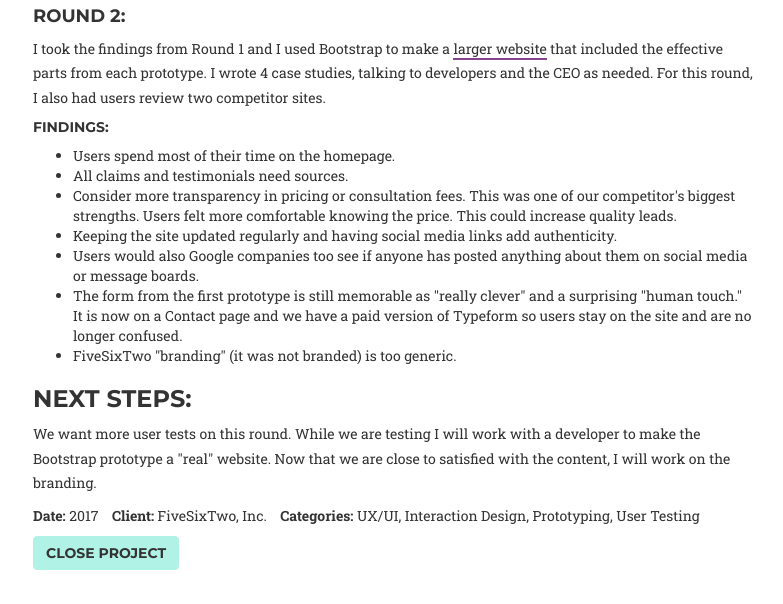
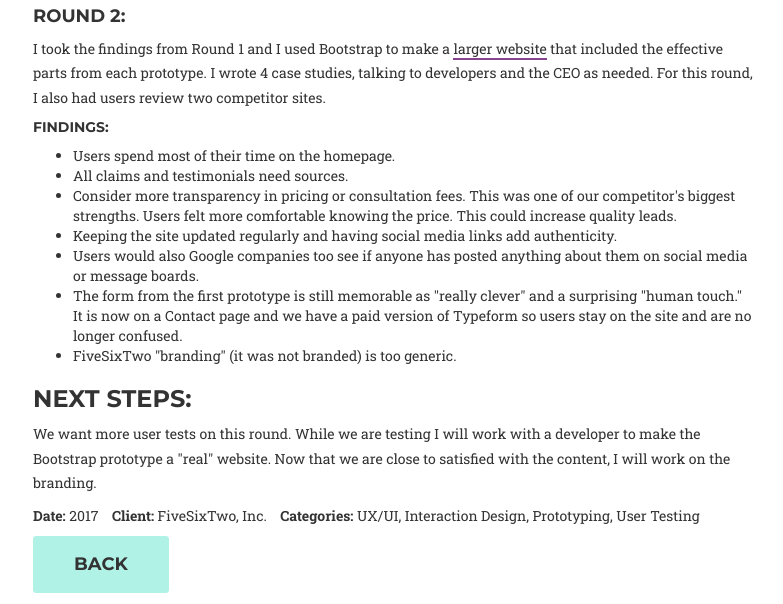
Before and after one commit to froehners/portfolio, a plain HTML site: page fivesixtwo.html in a window 1280 px wide. Shown: the part 2441-3045 px from the top of the page, without its empty margins (247-1030 px from the left). Drawn offline with nearby package versions, Linux system fonts and the light colour scheme; a web font is replaced by a local one.

Commit message:
Update fivesixtwo.html

```diff
--- a/fivesixtwo.html
+++ b/fivesixtwo.html
@@ -210,7 +210,8 @@
                                 <li><b>Client:</b> FiveSixTwo, Inc.</li>
                                 <li><b>Categories:</b> UX/UI, Interaction Design, Prototyping, User Testing</li>
                                 </ul>
-                            <button type="button" class="btn btn-primary" data-dismiss="modal">Close Project</button>
+
+                            <a href="http://www.stephaniefroehner.com/" class="btn btn-xl">Back</a>
                         </div>
                     </div>
                 </div>
```
